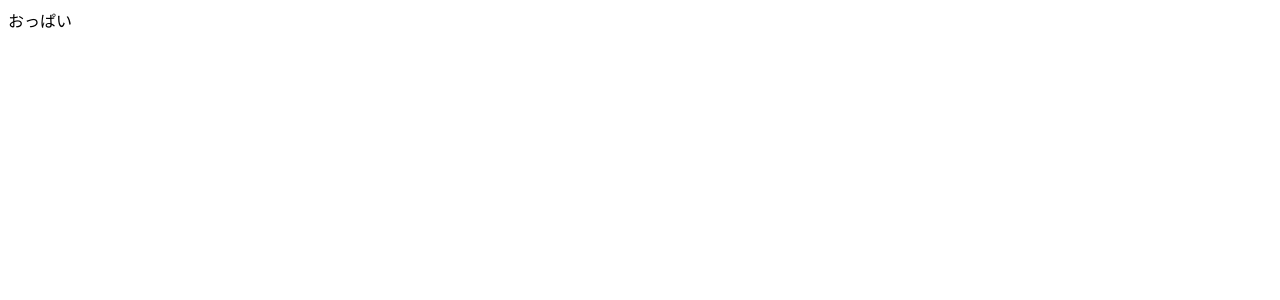
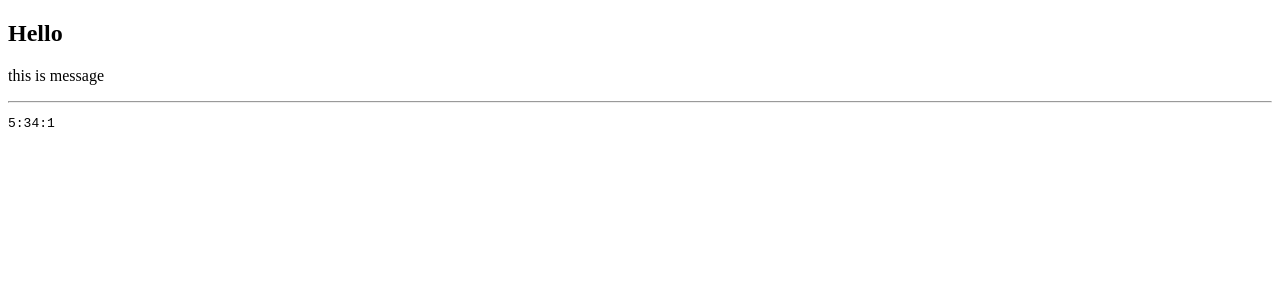
Before and after one commit to Dosa2021/vue, a Nuxt app in the folder nux_app/: page / in a window 1280 px wide. Shown: the top 300 px of the page. Built offline with nearby package versions, Linux system fonts and the light colour scheme.

Commit message:
現在時刻表示

```diff
--- a/nux_app/pages/index.vue
+++ b/nux_app/pages/index.vue
@@ -1,13 +1,29 @@
 <template>
-  <div>{{ title }}</div>
+  <section>
+  <h1>{{ title }}</h1>
+    <p>{{message}}</p>
+    <hr>
+    <pre>{{ now }}</pre>
+  </section>
 </template>
 
 <script>
 export default {
   data: function() {
     return {
-      title: 'おっぱい'
+      title: 'Hello',
+      message: 'this is message',
+      now: 'wait...'
+
     }
+  },
+  created: function() {
+    setInterval(() => {
+      var d = new Date()
+      this.now = d.getHours()
+        + ':' + d.getMinutes()
+        + ':' + d.getSeconds()
+    })
   }
 }
 </script>
```
Also changed, not shown: nux_app/pages/other.vue (added).
